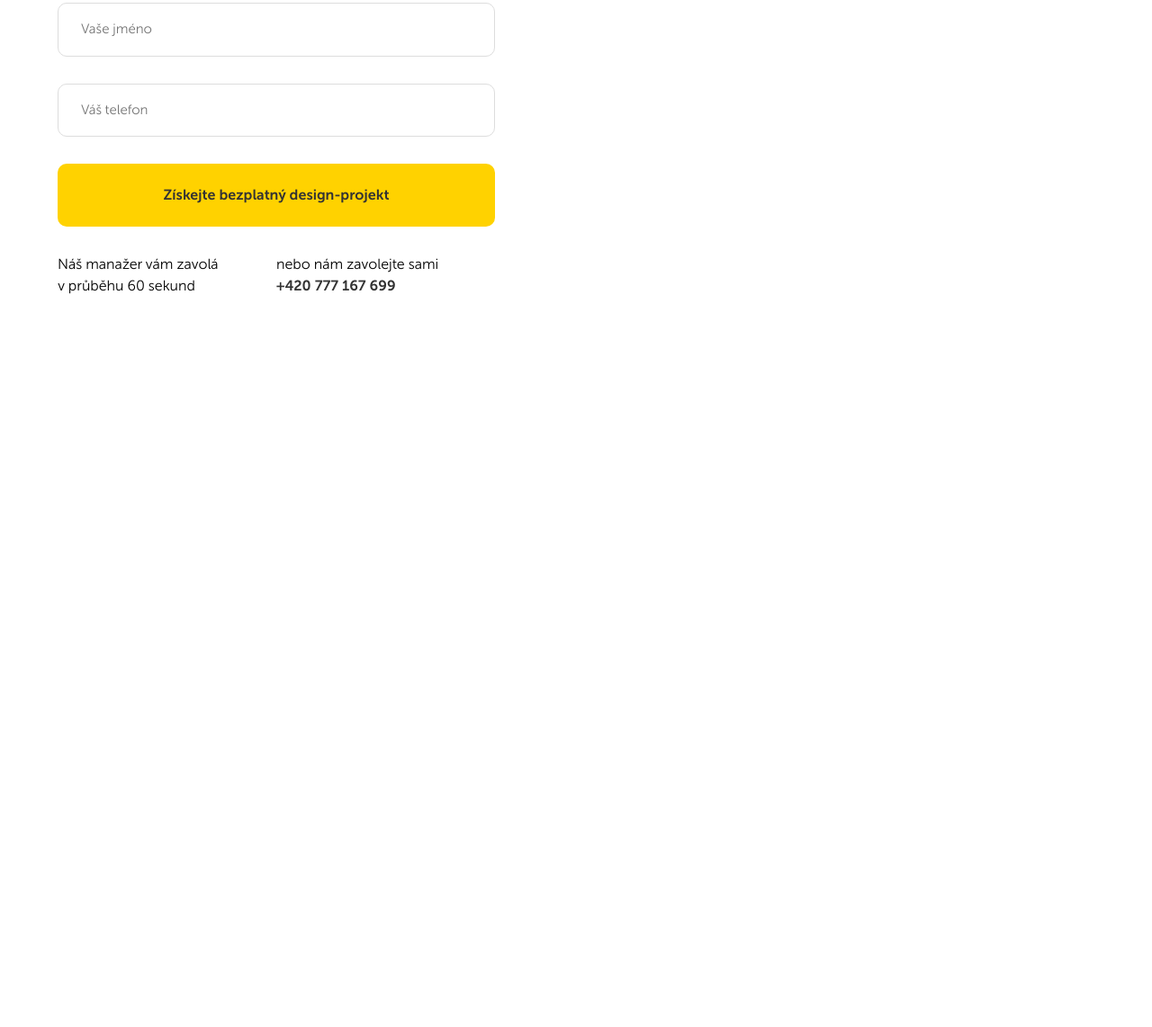
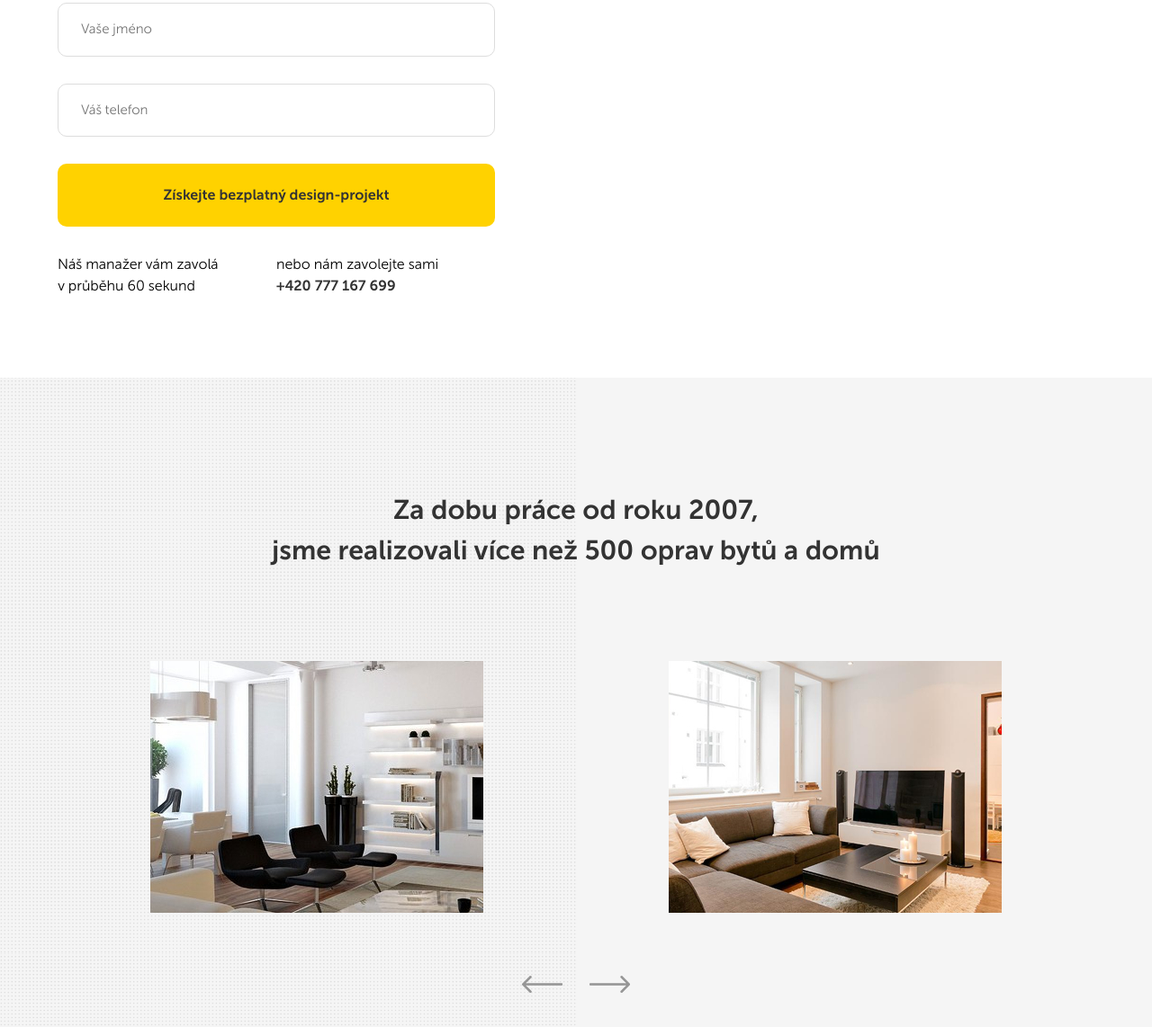
Before and after one commit to Veselyy/HouseFix_Build, a plain HTML site: page src/index.html in a window 1280 px wide. Shown: the part 1008-2150 px from the top of the page at 90% size. Before the commit the page ends 1428 px from the top, so only its background shows below. Drawn offline with nearby package versions, Linux system fonts and the light colour scheme.

Commit message:
Přidání slideru na web a udělání další sekce

```diff
--- /dev/null
+++ b/src/css/slick.css
@@ -0,0 +1,119 @@
+/* Slider */
+.slick-slider
+{
+    position: relative;
+
+    display: block;
+    box-sizing: border-box;
+
+    -webkit-user-select: none;
+       -moz-user-select: none;
+        -ms-user-select: none;
+            user-select: none;
+
+    -webkit-touch-callout: none;
+    -khtml-user-select: none;
+    -ms-touch-action: pan-y;
+        touch-action: pan-y;
+    -webkit-tap-highlight-color: transparent;
+}
+
+.slick-list
+{
+    position: relative;
+
+    display: block;
+    overflow: hidden;
+
+    margin: 0;
+    padding: 0;
+}
+.slick-list:focus
+{
+    outline: none;
+}
+.slick-list.dragging
+{
+    cursor: pointer;
+    cursor: hand;
+}
+
+.slick-slider .slick-track,
+.slick-slider .slick-list
+{
+    -webkit-transform: translate3d(0, 0, 0);
+       -moz-transform: translate3d(0, 0, 0);
+        -ms-transform: translate3d(0, 0, 0);
+         -o-transform: translate3d(0, 0, 0);
+            transform: translate3d(0, 0, 0);
+}
+
+.slick-track
+{
+    position: relative;
+    top: 0;
+    left: 0;
+
+    display: block;
+    margin-left: auto;
+    margin-right: auto;
+}
+.slick-track:before,
+.slick-track:after
+{
+    display: table;
+
+    content: '';
+}
+.slick-track:after
+{
+    clear: both;
+}
+.slick-loading .slick-track
+{
+    visibility: hidden;
+}
+
+.slick-slide
+{
+    display: none;
+    float: left;
+
+    height: 100%;
+    min-height: 1px;
+}
+[dir='rtl'] .slick-slide
+{
+    float: right;
+}
+.slick-slide img
+{
+    display: block;
+}
+.slick-slide.slick-loading img
+{
+    display: none;
+}
+.slick-slide.dragging img
+{
+    pointer-events: none;
+}
+.slick-initialized .slick-slide
+{
+    display: block;
+}
+.slick-loading .slick-slide
+{
+    visibility: hidden;
+}
+.slick-vertical .slick-slide
+{
+    display: block;
+
+    height: auto;
+
+    border: 1px solid transparent;
+}
+.slick-arrow.slick-hidden {
+    display: none;
+}
--- a/src/index.html
+++ b/src/index.html
@@ -7,6 +7,7 @@
     <title>HouseFix</title>
     <link rel="stylesheet" href="../src/css/style.css">
     <link rel="stylesheet" href="../src/css/normalize.css">
+    <link rel="stylesheet" href="../src/css/slick.css">
 </head>
 <body>
     <header class="header">
@@ -28,7 +29,7 @@
     </header>
 
     <main>
-        <section class="main"></section>
+        <section class="main">
             <div class="container">
                 <div class="main-block">
                     <div class="main-text">
@@ -89,6 +90,50 @@
                 </div>
             </div>
         </section>
+
+        <section class="portfolio">
+            <div class="container">
+                    <h2 class="portfolio__title section-title">
+                        Za dobu práce od roku 2007, <br> jsme realizovali více než 500 oprav bytů a domů
+                    </h2>
+
+                    <div class="slider">
+                        <div class="slider__item">
+                            <img src="./img/portfolio-img1.jpg" alt="Obrázek 1" class="slider__img">
+                        </div>
+
+                        <div class="slider__item">
+                            <img src="./img/portfolio-img2.jpg" alt="Obrázek 2" class="slider__img">
+                        </div>
+
+                        <div class="slider__item">
+                            <img src="./img/portfolio-img3.jpg" alt="Obrázek 3" class="slider__img">
+                        </div>
+
+                        <div class="slider__item">
+                            <img src="./img/portfolio-img1.jpg" alt="Obrázek 1" class="slider__img">
+                        </div>
+
+                        <div class="slider__item">
+                            <img src="./img/portfolio-img2.jpg" alt="Obrázek 2" class="slider__img">
+                        </div>
+
+                        <div class="slider__item">
+                            <img src="./img/portfolio-img3.jpg" alt="Obrázek 3" class="slider__img">
+                        </div>
+                    </div>
+                    <div class="arrows portfolio__arrows">
+                        <div class="arrows__left">
+                            <img src="./img/arrow-left.png" alt="Levá šipka">
+                        </div>
+
+                        <div class="arrows__right">
+                            <img src="./img/arrow-right.png" alt="Pravá šipka">
+                        </div>
+                    </div>
+            </div>
+        </section>
+
     </main>
 <div class="modal" id="modal">
     <div class="modal-dialog">
@@ -99,6 +144,7 @@
 
 
 <script src="https://code.jquery.com/jquery-3.6.1.min.js"></script>
+<script src="./js/slick.min.js"></script>
 <script src="js/main.js"></script>
 
 
--- a/src/js/main.js
+++ b/src/js/main.js
@@ -10,7 +10,25 @@ var close=$('#close')
         modal.removeClass('modal-active');
     })
 
-
+$('.slider').slick({
+    slidesToShow: 3,
+    prevArrow: $('.arrows__left'),
+    nextArrow: $('.arrows__right'),
+    responsive: [
+        {
+          breakpoint: 1300,
+          settings: {
+            slidesToShow: 2,
+          }
+        },
+        {
+          breakpoint: 868,
+          settings: {
+            slidesToShow: 1
+          }
+        }
+      ]
+});
 
 
 })
--- a/src/sass/style.sass
+++ b/src/sass/style.sass
@@ -25,7 +25,11 @@
     border: 1px solid $boder-input
     padding: 20px 25px
     font-size: 15px
-
+.section-title
+    font-size: 30px
+    line-height: 45px
+    text-align: center
+    +bold
 body
     +reg
 
@@ -225,6 +229,27 @@ body
         color: $accent
         +bold
 
+.portfolio
+    background: $grey url('../img/portfolio-bg.png') left repeat-y
+    background-size: 50%
+    padding: 100px 0
+    &__title
+        color: $accent
+        margin-bottom: 100px
+    &__arrows
+        max-width: 120px
+        margin: auto
+        display: flex
+        margin-top: 70px
+        justify-content: space-between
+
+.arrows__left, .arrows__right
+    cursor: pointer
+
+.slider
+    &__img
+        margin: auto
+
 
 .modal
     position: fixed
```
Also changed, not shown: src/css/slick-theme.css (added), src/css/style.css, src/img/arrow-left.png (added), src/img/arrow-right.png (added), src/img/portfolio-bg.png (added), src/img/portfolio-img1.jpg (added), src/img/portfolio-img2.jpg (added), src/img/portfolio-img3.jpg (added), src/js/slick.min.js (added), 1 other file.
